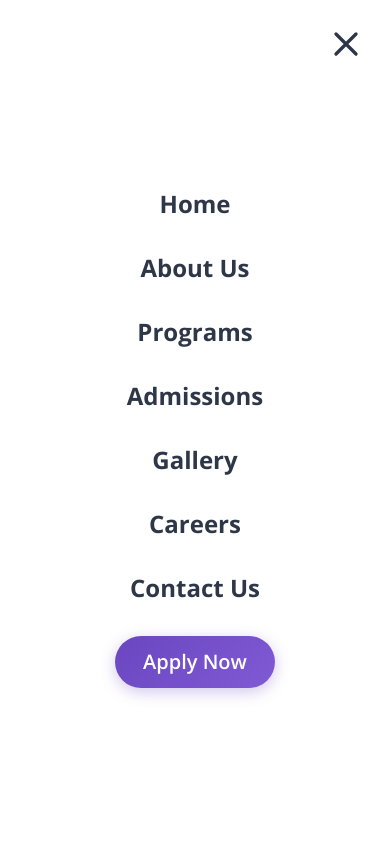
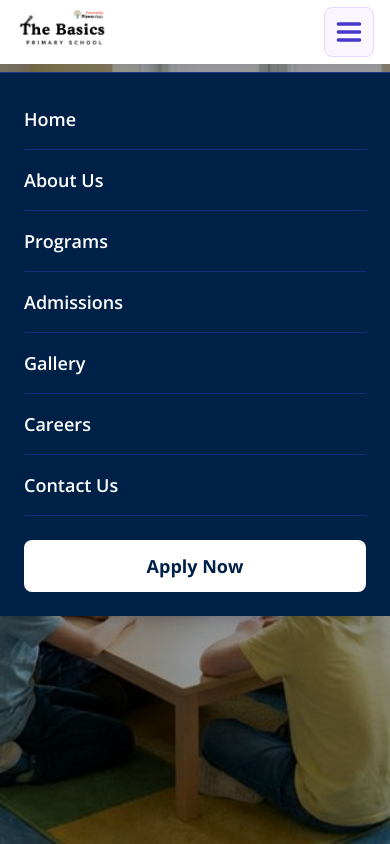
Before and after one commit to neelaakhil12/primary-school, a website: page index.html in a window 390 px wide. Both pictures are taken after a click on the button 349 px from the left and 32 px from the top of the page. Shown: the top 844 px of the page. Drawn offline with nearby package versions, Linux system fonts and the light colour scheme.

Commit message:
Feat: redesign mobile menu as a top dropdown inspired by GSA Projects

```diff
--- a/css/style.css
+++ b/css/style.css
@@ -223,15 +223,20 @@
 /* =================== Mobile Menu =================== */
 
 #mobile-menu {
-    transition: transform 0.3s ease-in-out;
+    transition: all 0.3s ease-in-out;
+    transform-origin: top;
 }
 
 #mobile-menu.hidden {
-    transform: translateX(100%);
+    opacity: 0;
+    pointer-events: none;
+    transform: translateY(-10px);
 }
 
 #mobile-menu.active {
-    transform: translateX(0);
+    opacity: 1;
+    pointer-events: auto;
+    transform: translateY(0);
 }
 
 /* =================== Gallery Filter =================== */
--- a/index.html
+++ b/index.html
@@ -66,22 +66,27 @@
         </div>
     </nav>
 
-    <!-- Mobile Menu Overlay -->
+    <!-- Mobile Menu Dropdown -->
     <div id="mobile-menu"
-        class="fixed inset-0 bg-white z-[2000] flex flex-col items-center justify-center space-y-8 hidden">
-        <button id="close-menu" class="absolute top-6 right-6 text-dark-blue">
-            <svg class="w-10 h-10" fill="none" stroke="currentColor" viewBox="0 0 24 24">
-                <path stroke-linecap="round" stroke-linejoin="round" stroke-width="2" d="M6 18L18 6M6 6l12 12"></path>
-            </svg>
-        </button>
-        <a href="index.html" class="text-2xl font-bold text-dark-blue">Home</a>
-        <a href="about.html" class="text-2xl font-bold text-dark-blue">About Us</a>
-        <a href="programs.html" class="text-2xl font-bold text-dark-blue">Programs</a>
-        <a href="admissions.html" class="text-2xl font-bold text-dark-blue">Admissions</a>
-        <a href="gallery.html" class="text-2xl font-bold text-dark-blue">Gallery</a>
-        <a href="careers.html" class="text-2xl font-bold text-dark-blue">Careers</a>
-        <a href="contact.html" class="text-2xl font-bold text-dark-blue">Contact Us</a>
-        <a href="admissions.html" class="btn-primary text-xl">Apply Now</a>
+        class="fixed top-[72px] lg:top-[88px] left-0 right-0 bg-[#002147] z-[1900] flex flex-col items-start px-6 py-4 shadow-xl border-t border-blue-900 hidden transition-all duration-300">
+        <a href="index.html"
+            class="block w-full py-4 text-white text-lg font-semibold border-b border-blue-800/50">Home</a>
+        <a href="about.html"
+            class="block w-full py-4 text-white text-lg font-semibold border-b border-blue-800/50">About Us</a>
+        <a href="programs.html"
+            class="block w-full py-4 text-white text-lg font-semibold border-b border-blue-800/50">Programs</a>
+        <a href="admissions.html"
+            class="block w-full py-4 text-white text-lg font-semibold border-b border-blue-800/50">Admissions</a>
+        <a href="gallery.html"
+            class="block w-full py-4 text-white text-lg font-semibold border-b border-blue-800/50">Gallery</a>
+        <a href="careers.html"
+            class="block w-full py-4 text-white text-lg font-semibold border-b border-blue-800/50">Careers</a>
+        <a href="contact.html"
+            class="block w-full py-4 text-white text-lg font-semibold border-b border-blue-800/50">Contact Us</a>
+        <div class="w-full pt-6 pb-2">
+            <a href="admissions.html"
+                class="block w-full bg-white text-[#002147] text-center py-3 rounded-lg font-bold text-lg">Apply Now</a>
+        </div>
     </div>
 
     <!-- Hero Section -->
--- a/js/main.js
+++ b/js/main.js
@@ -19,19 +19,16 @@
     // Mobile Menu Toggle
     const menuBtn = document.getElementById('menu-btn');
     const mobileMenu = document.getElementById('mobile-menu');
-    const closeMenu = document.getElementById('close-menu');
 
     if (menuBtn && mobileMenu) {
         menuBtn.addEventListener('click', () => {
-            mobileMenu.classList.remove('hidden');
-            setTimeout(() => mobileMenu.classList.add('active'), 10);
-        });
-    }
-
-    if (closeMenu) {
-        closeMenu.addEventListener('click', () => {
-            mobileMenu.classList.remove('active');
-            setTimeout(() => mobileMenu.classList.add('hidden'), 300);
+            if (mobileMenu.classList.contains('hidden')) {
+                mobileMenu.classList.remove('hidden');
+                setTimeout(() => mobileMenu.classList.add('active'), 10);
+            } else {
+                mobileMenu.classList.remove('active');
+                setTimeout(() => mobileMenu.classList.add('hidden'), 300);
+            }
         });
     }
 
```
